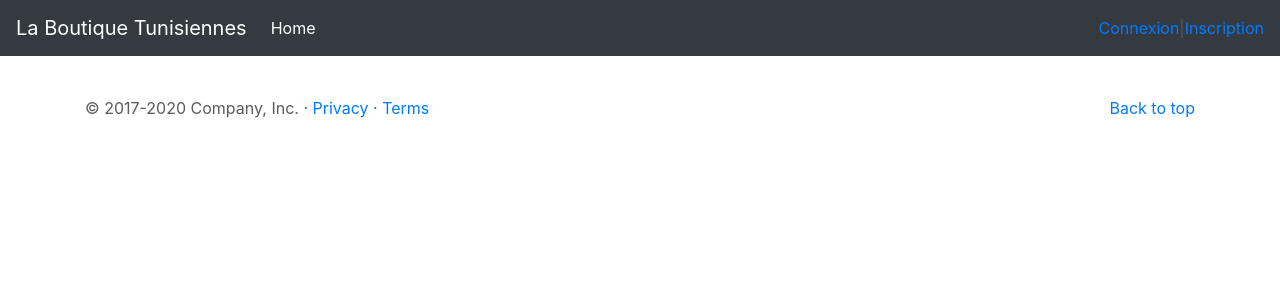
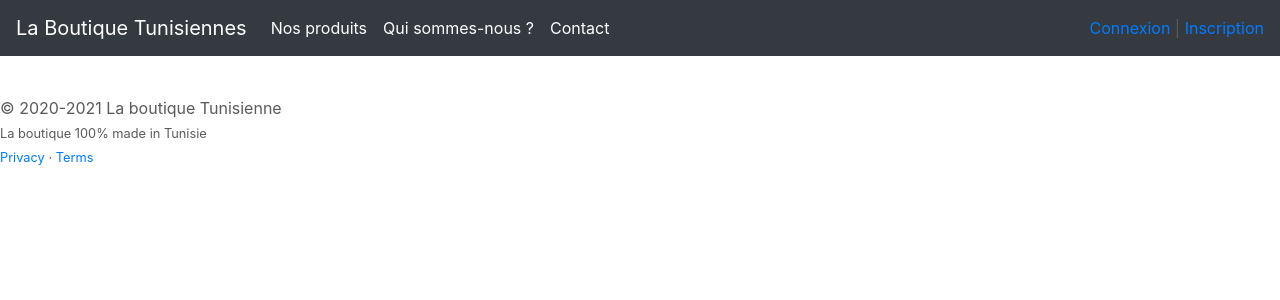
Before and after one commit to wa2l-99/e-commerce, a Symfony app: template templates/base.html.twig in a window 1280 px wide. Shown: the top 300 px of the page. Run offline with Twig, Linux system fonts and the light colour scheme; the template is opened without the code that fills it, so the values that code supplies are empty; some libraries are stand-ins or nearby versions.

Commit message:
Chore: Modifier le Navbar et le footer de notre template

```diff
--- a/templates/base.html.twig
+++ b/templates/base.html.twig
@@ -10,6 +10,8 @@
 
     <!-- Bootstrap core CSS -->
     <link href= "{{asset('assets/css/bootstrap.min.css') }}" rel="stylesheet">
+    <link rel="stylesheet" href="{{ asset('assets/css/boutiquetunisienne.css') }}">
+
 
     <style>
         .bd-placeholder-img {
@@ -33,22 +35,30 @@
 <body>
 <header>
     <nav class="navbar navbar-expand-md navbar-dark fixed-top bg-dark">
-        <a class="navbar-brand" href="#">La Boutique Tunisiennes</a>
+        <a class="navbar-brand" href="{{ path('home') }}">La Boutique Tunisiennes</a>
         <button class="navbar-toggler" type="button" data-toggle="collapse" data-target="#navbarCollapse" aria-controls="navbarCollapse" aria-expanded="false" aria-label="Toggle navigation">
             <span class="navbar-toggler-icon"></span>
         </button>
         <div class="collapse navbar-collapse" id="navbarCollapse">
             <ul class="navbar-nav mr-auto">
+               <li class="nav-item active">
+                    <a class="nav-link" href="#">Nos produits</a>
+                </li>
                 <li class="nav-item active">
-                    <a class="nav-link" href="#">Home <span class="sr-only">(current)</span></a>
+                    <a class="nav-link" href="#">Qui sommes-nous ?</a>
+                </li>
+                <li class="nav-item active">
+                    <a class="nav-link" href="#">Contact</a>
                 </li>
             </ul>
+
+            <div class="navbar-item-custom">
             {% if app.user %}
                     <a href="{{ path('account') }}">Mon compte <small>({{ app.user.firstname }})</small></a> | <a href="{{ path('app_logout') }}">Déconnexion</a>
             {% else %}
                     <a href="{{ path('app_login') }}">Connexion</a> | <a href="{{ path('register') }}">Inscription</a>
             {% endif %}
-
+            </div>
 
 
         </div>
@@ -120,9 +130,12 @@
     </div><!-- /.container -->
 
     <!-- FOOTER -->
-    <footer class="container">
-        <p class="float-right"><a href="#">Back to top</a></p>
-        <p>&copy; 2017-2020 Company, Inc. &middot; <a href="#">Privacy</a> &middot; <a href="#">Terms</a></p>
+    <footer class="footer-costum">
+        <p>
+        &copy; 2020-2021 La boutique Tunisienne<br>
+        <small>La boutique 100% made in Tunisie<br>
+         <a href="#">Privacy</a> &middot; <a href="#">Terms</a><small>
+        </p>
     </footer>
 </main>
 <script src="https://code.jquery.com/jquery-3.5.1.slim.min.js"></script>
```
